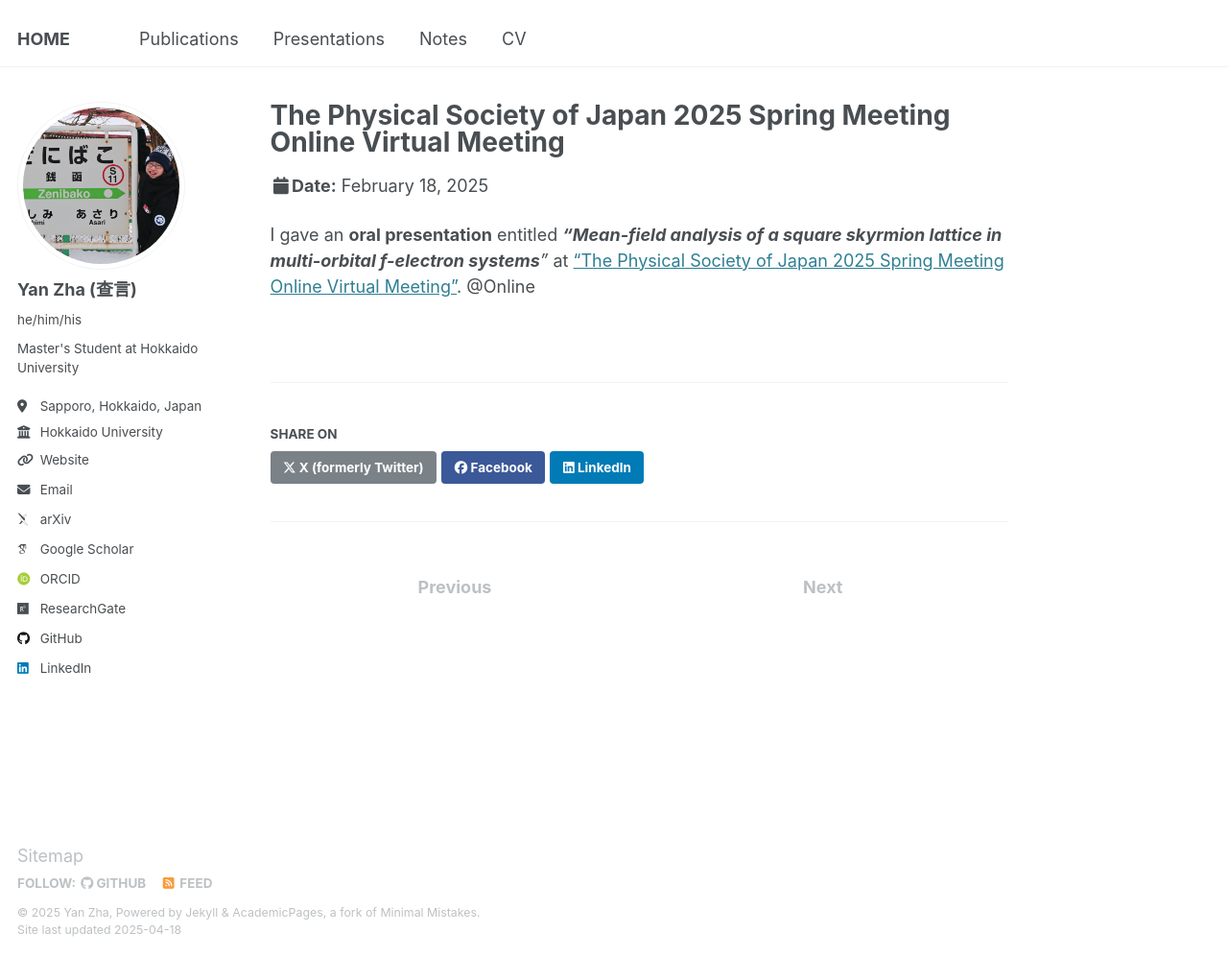
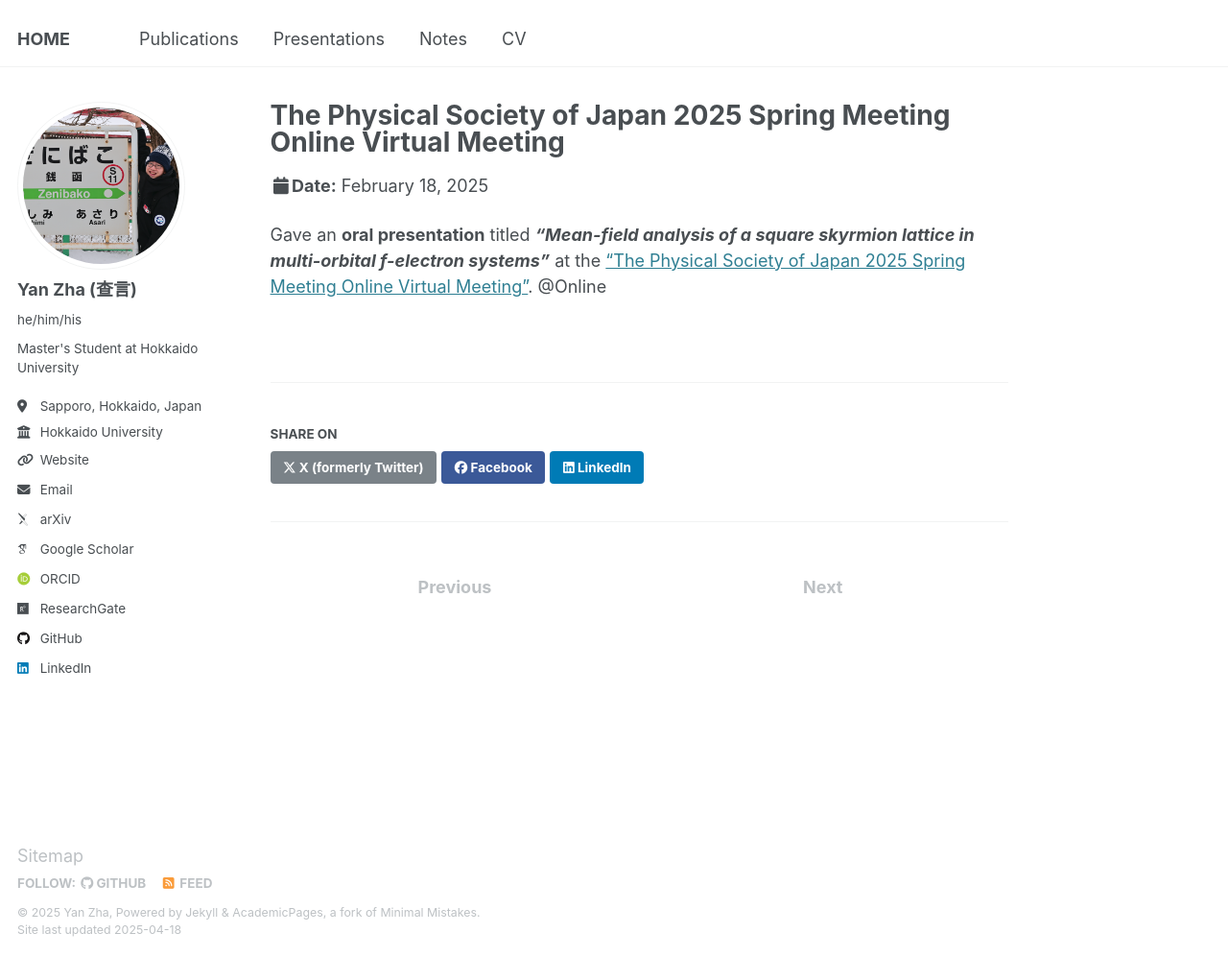
Before and after one commit to yzhacn/yzhacn.github.io, a Jekyll site: the page built from _talks/2025-03-18-pre-2.md, in a window 1280 px wide and 997 px high. Shown: the whole window at 96% size. Built offline with Jekyll 4.4.1, drawn with Linux system fonts in a browser that asks for light colours; some web fonts are replaced.

Commit message:
Update 2025-03-18-pre-2.md

```diff
--- a/_talks/2025-03-18-pre-2.md
+++ b/_talks/2025-03-18-pre-2.md
@@ -8,4 +8,4 @@
 location: "Online"
 ---
 
-I gave an **oral presentation** entitled ***"Mean-field analysis of a square skyrmion lattice in multi-orbital f-electron systems**"* at ["The Physical Society of Japan 2025 Spring Meeting Online Virtual Meeting"](https://www.jps.or.jp/english/meetings-and-awards/spring/spring-meeting.html). @Online
+Gave an **oral presentation** titled ***"Mean-field analysis of a square skyrmion lattice in multi-orbital f-electron systems"*** at the ["The Physical Society of Japan 2025 Spring Meeting Online Virtual Meeting"](https://www.jps.or.jp/english/meetings-and-awards/spring/spring-meeting.html). @Online
```
